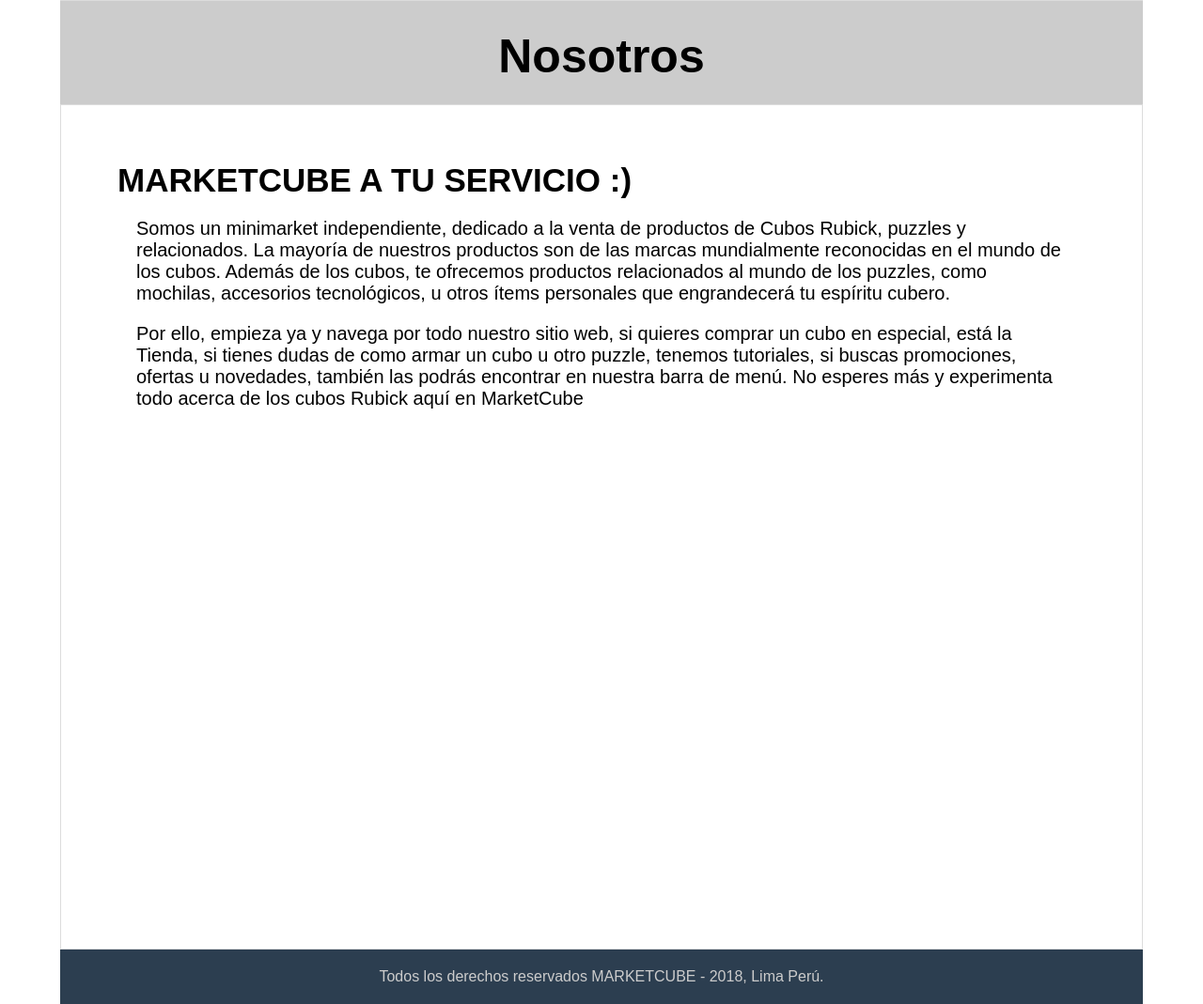
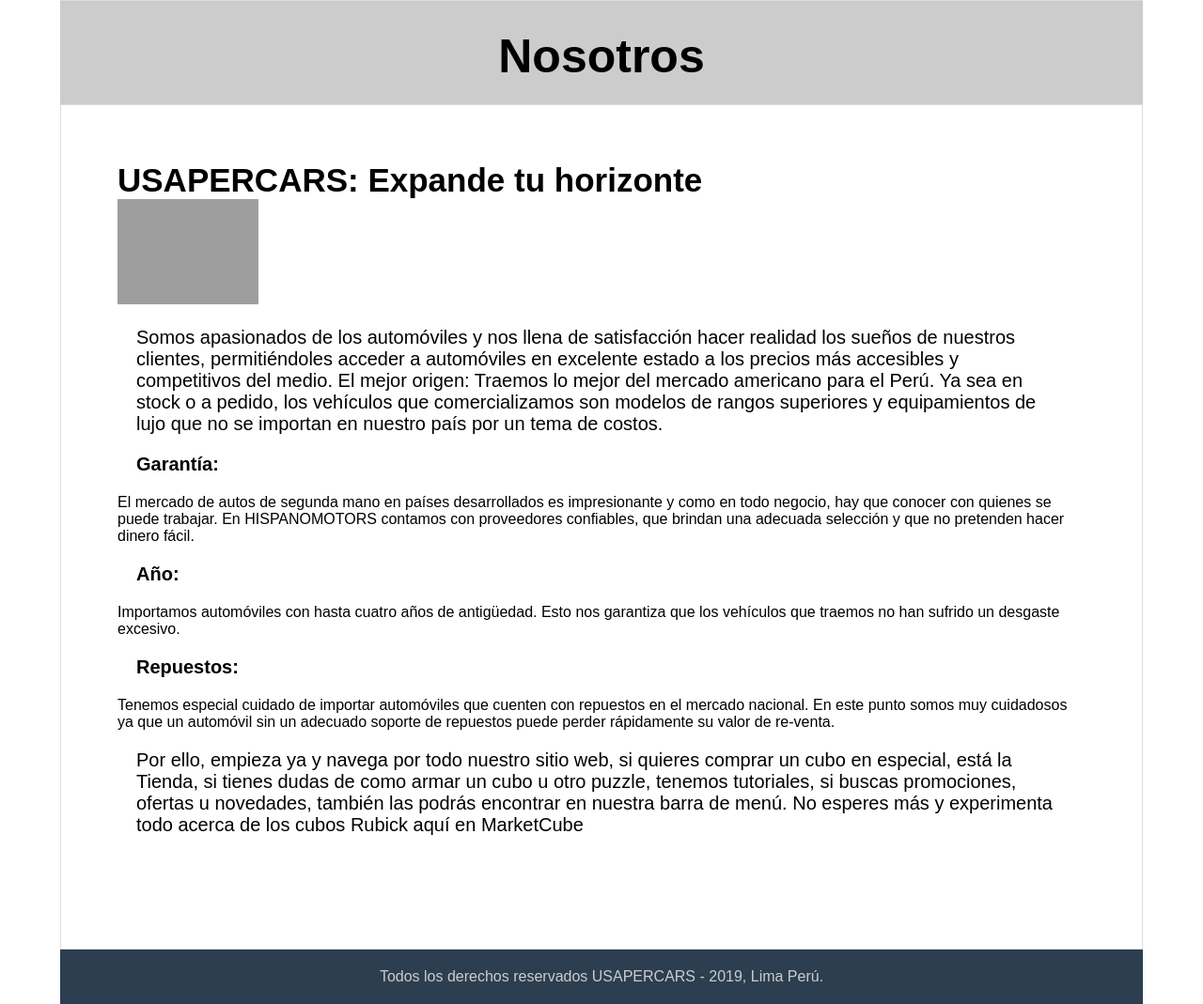
Before and after one commit to CristianJhair/car-store, a PHP site: page /xe/nosotros.php in a window 1280 px wide. Shown: the part 274-1343 px from the top of the page at 94% size. Run offline with PHP 8.4, Linux system fonts and the light colour scheme; the visitor is signed in with stand-in values (Sample User, id 1); grey boxes are pictures that could not be loaded.

Commit message:
AlgoEsAlgo

```diff
--- a/footer.php
+++ b/footer.php
@@ -1,3 +1,3 @@
 <footer>
-    <p>Todos los derechos reservados MARKETCUBE - 2018, Lima Perú.</p>
+    <p>Todos los derechos reservados USAPERCARS - 2019, Lima Perú.</p>
 </footer>
--- a/nosotros.php
+++ b/nosotros.php
@@ -9,7 +9,7 @@
     <meta http-equiv="X-UA-Compatible" content="ie=edge">
     <link rel="stylesheet" href="style.css">
     <script src="prefix.js"></script>
-    <title>Bienvenido a MARKETCUBE</title>
+    <title>Bienvenido a USAPERCARS</title>
 </head>
 <body>
     <div class="contenedor">
@@ -17,11 +17,23 @@
         <h1>Nosotros</h1>
         <section class="main">
         <div class="nos">
-            <h2 style="font-size: 35px;">MARKETCUBE A TU SERVICIO :)</h2>
-            <p>Somos un minimarket independiente, dedicado a la venta de productos de Cubos Rubick, puzzles y
-            relacionados. La mayoría de nuestros productos son de las marcas mundialmente reconocidas en el mundo de los cubos.
-            Además de los cubos, te ofrecemos productos relacionados al mundo de los puzzles, como mochilas, accesorios tecnológicos,
-            u otros ítems personales que engrandecerá tu espíritu cubero.
+            <h2 style="font-size: 35px;">USAPERCARS: Expande tu horizonte</h2>
+
+            <img src="http://hispanomotors.com/img/h1nosotros.jpg" alt="" width="150px">
+
+            <p>Somos apasionados de los automóviles y nos llena de satisfacción hacer realidad los sueños de nuestros clientes, permitiéndoles acceder a automóviles en excelente estado a los precios
+
+            más accesibles y competitivos del medio.
+
+            El mejor origen: Traemos lo mejor del mercado americano para el Perú. Ya sea en stock o a pedido, los vehículos que comercializamos son modelos de rangos superiores y equipamientos de lujo que no se importan en nuestro país por un tema de costos.
+
+            <p style="font-weight:bold;">Garantía:</p> El mercado de autos de segunda mano en países desarrollados es impresionante y como en todo negocio, hay que conocer con quienes se puede trabajar. En HISPANOMOTORS contamos con proveedores confiables, que brindan una adecuada selección y que no pretenden hacer dinero fácil.
+
+            <p style="font-weight:bold;">Año:</p> Importamos automóviles con hasta cuatro años de antigüedad. Esto nos garantiza que los vehículos que traemos no han sufrido un desgaste excesivo.
+
+            <p style="font-weight:bold;">Repuestos:</p> Tenemos especial cuidado de importar automóviles que cuenten con repuestos en el mercado nacional. En este punto somos muy cuidadosos ya que un automóvil sin un adecuado soporte de repuestos puede perder rápidamente su valor de re-venta.
+
+
             </p>
             <p>Por ello, empieza ya y navega por todo nuestro sitio web, si quieres comprar un cubo en especial, está la Tienda, si
             tienes dudas de como armar un cubo u otro puzzle, tenemos tutoriales, si buscas promociones, ofertas u novedades, también
```
